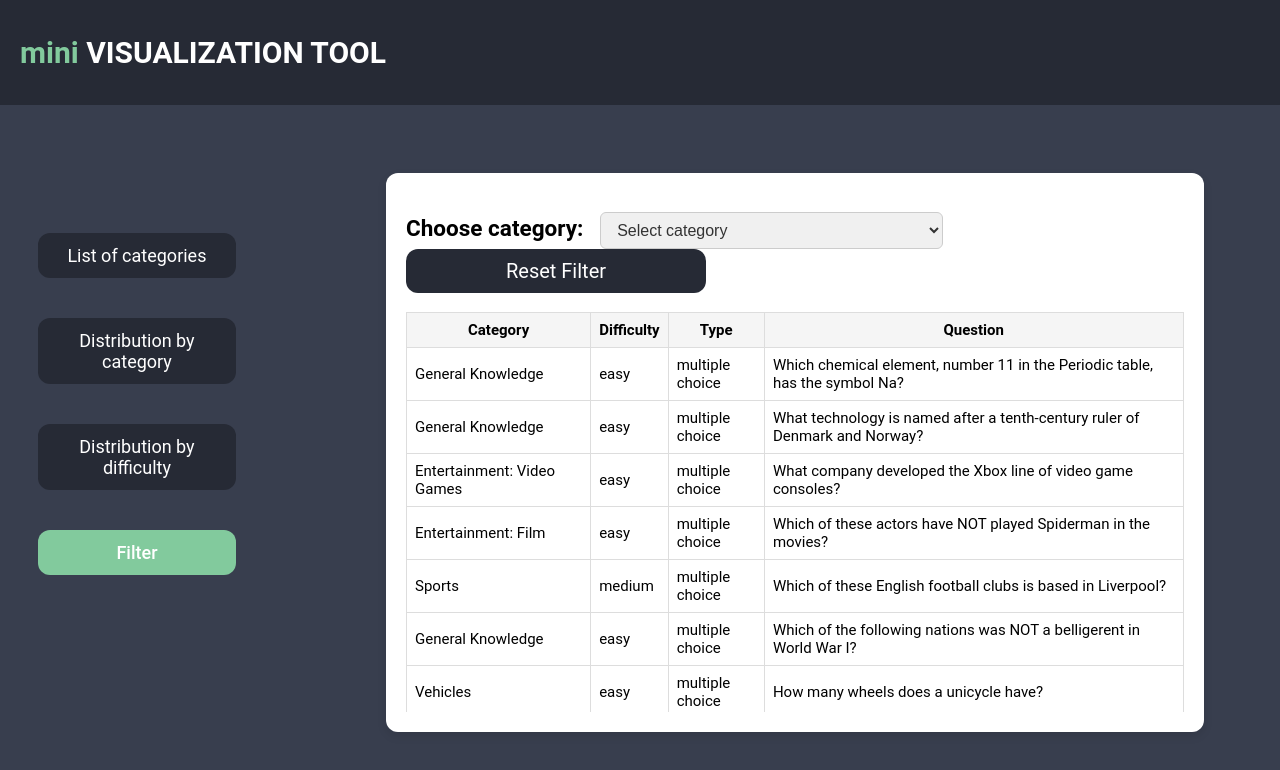
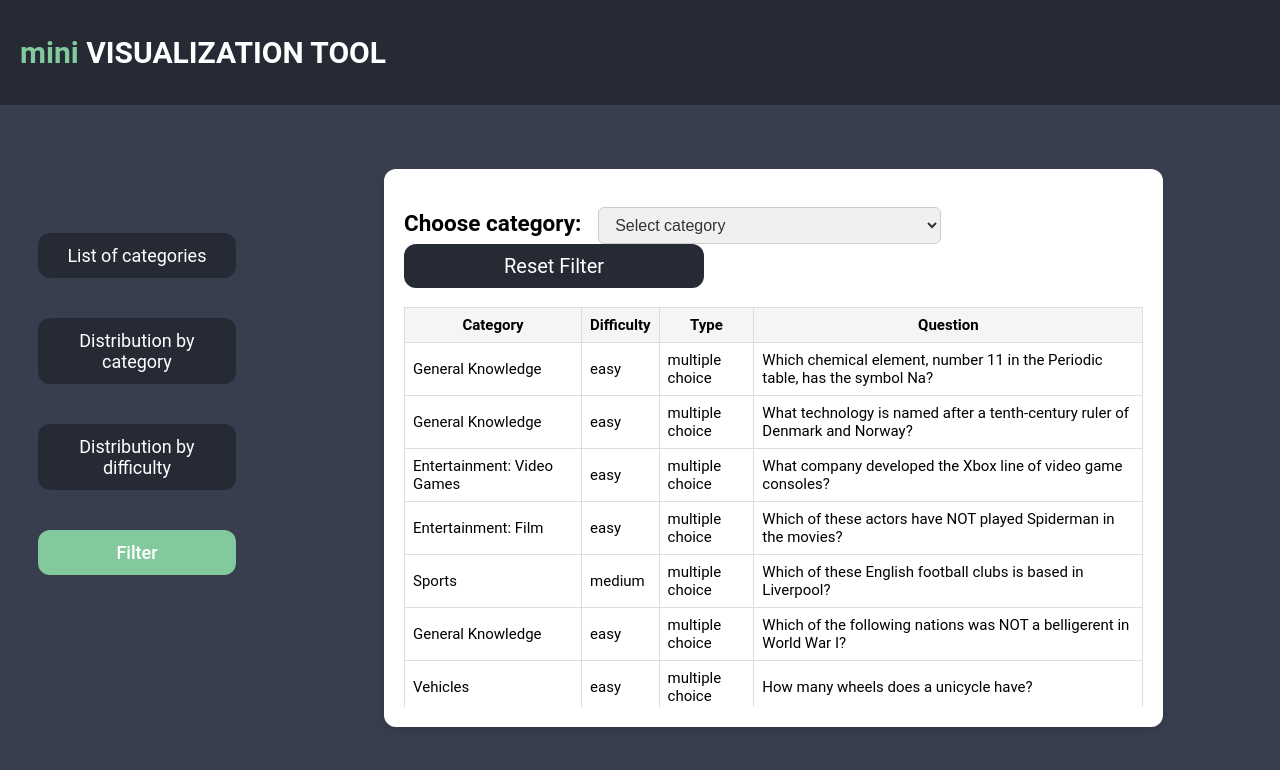
Before and after one commit to andreeyax/react-visualization-tool, a React (Create React App) app: page /filterdata in a window 1280 px wide. Shown: the top 770 px of the page. Built offline with nearby package versions, Linux system fonts and the light colour scheme.

Commit message:
content design changes

```diff
--- a/package.json
+++ b/package.json
@@ -1,4 +1,5 @@
 {
+  "homepage": "https://andreeyax.github.io/react-visualization-tool",
   "name": "project",
   "version": "0.1.0",
   "private": true,
@@ -15,6 +16,8 @@
     "web-vitals": "^2.1.4"
   },
   "scripts": {
+    "predeploy": "npm run build",
+    "deploy": "gh-pages -d build",
     "start": "react-scripts start",
     "build": "react-scripts build",
     "test": "react-scripts test",
@@ -37,5 +40,8 @@
       "last 1 firefox version",
       "last 1 safari version"
     ]
+  },
+  "devDependencies": {
+    "gh-pages": "^6.3.0"
   }
 }
--- a/src/App.css
+++ b/src/App.css
@@ -1,9 +1,13 @@
 .App {
-  height: 100vh;
+  min-height: 100vh;
   display: flex;
   flex-direction: column;
   justify-content: center;
+  justify-content: flex-start;
+}
 
+* {
+  box-sizing: border-box;
 }
 
 .title{
@@ -60,7 +64,8 @@
   margin: 0;
   padding: 0;
   overflow: hidden;
-
+   align-items: stretch;
+   box-sizing: border-box;
 }
 
 .sidebar {
@@ -112,7 +117,8 @@
 
 
   justify-content: center;
-  margin-left: 100px;
+  padding-left: 10%;
+  padding-top: 5%;
 
 }
 
--- a/src/App.js
+++ b/src/App.js
@@ -75,7 +75,7 @@ function App() {
 
           <div className="content">
             <Routes>
-                <Route path="/" element={<Home />} />
+                <Route path="/react-visualization-tool" element={<Home />} />
                 <Route path="/allcategories" element={<AllCategories/>} />
                 <Route path="/distributioncategory" element={<DistributionCategory/>} />
                 <Route path="/distributiondifficulty" element={<DistributionDifficulty/>} />
--- a/src/Home.css
+++ b/src/Home.css
@@ -49,6 +49,8 @@ button{
 
 }
 
+
+
 .welcome{
   color: white;
   font-family: Roboto, 'Helvetica Neue', Arial, sans-serif;
--- a/src/Home.js
+++ b/src/Home.js
@@ -18,6 +18,7 @@ function Home(){
 
 
 
+
         </div>
     )
 
```
Also changed, not shown: 1 other file (tests, documents, lock files or other folders).
